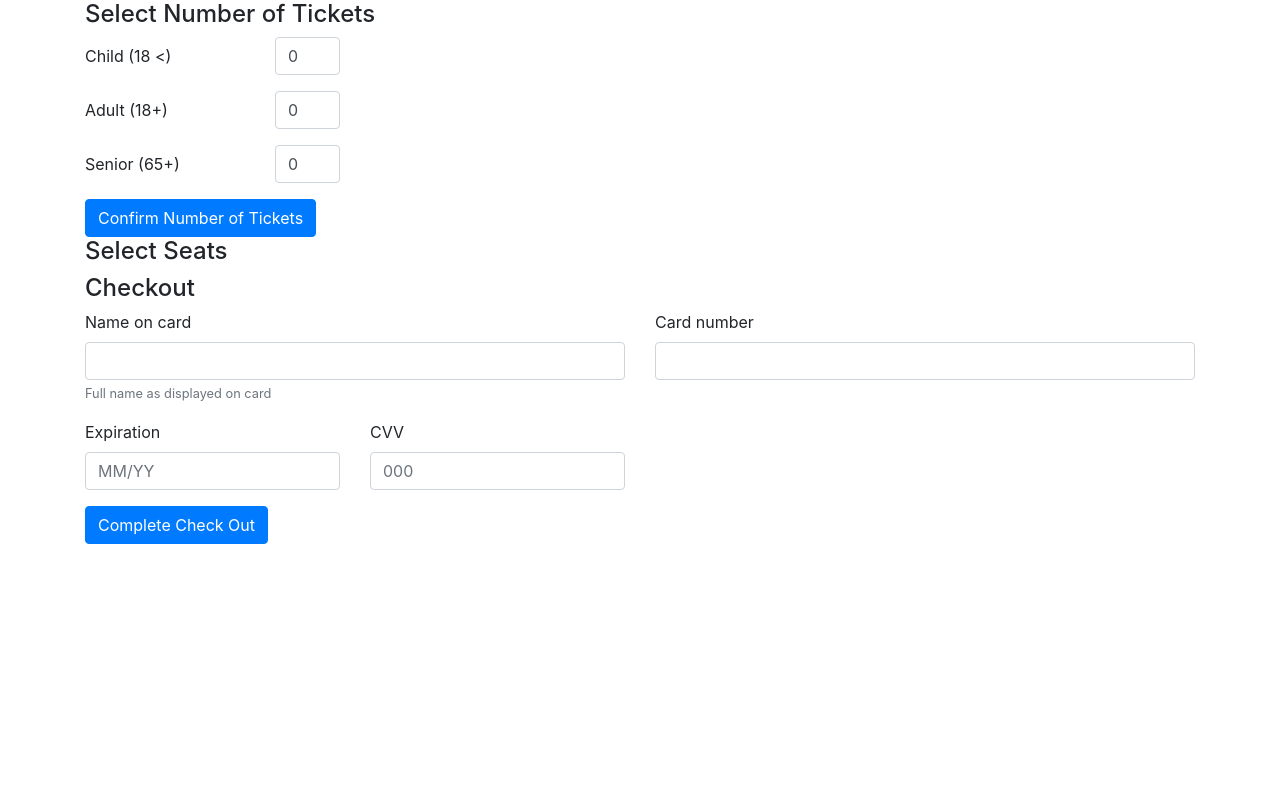
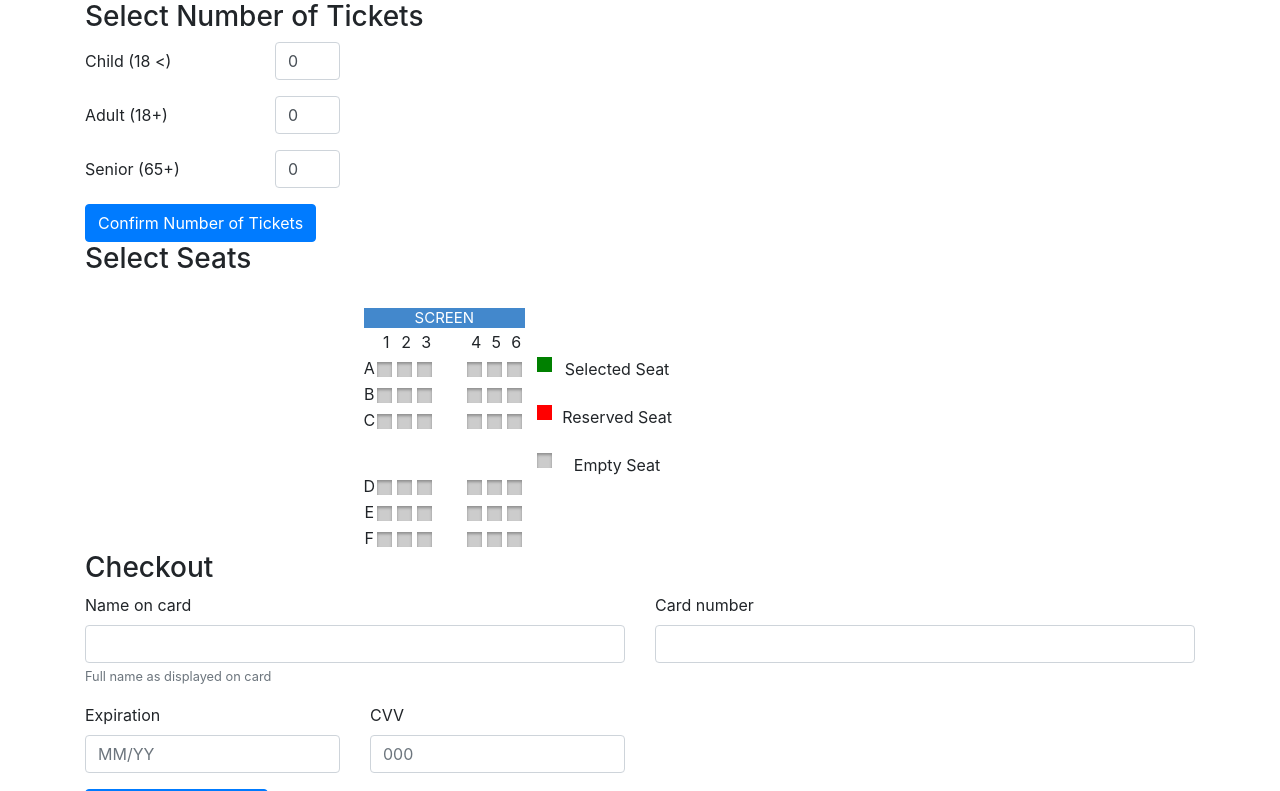
Before and after one commit to AndrzejMiskow/PyFilms-FullStack-Application, a Django app: page /customer/test in a window 1280 px wide. Shown: the part 56-847 px from the top of the page. Before the commit the page ends 600 px from the top, so only its background shows below. Run offline with Django 3.2, Linux system fonts and the light colour scheme; some libraries are stand-ins or nearby versions.

Commit message:
Basic seat selection view set up

```diff
--- a/PyFilmsInc_root/customer/templates/buyTickets.html
+++ b/PyFilmsInc_root/customer/templates/buyTickets.html
@@ -10,7 +10,12 @@ Checkout
 
 <div class="container">
 
-    <h4>Select Number of Tickets </h4>
+    <!-- Number of Tickets Section:
+        Input labels Id's: "qChild" quantity of Children Tickets
+                            "qAdult" quantity of Adults Tickets
+                            "qSenior" quantity of Senior Tickets
+ -->
+    <h3>Select Number of Tickets </h3>
     <form>
         <div class="form-group row">
             <label for="qChild" class="col-sm-2 col-form-label">Child (18 <)</label>
@@ -37,10 +42,98 @@ Checkout
 
     </form>
 
-    <h4>Select Seats</h4>
+    <h3>Select Seats</h3>
+    <div class="seat-structure">
+            <table id="seatsBlock">
+                <tr>
+                    <td colspan="14"><div class="screen">SCREEN</div></td>
+                    <td rowspan="20">
+                        <div class="seatBox greenBox">Selected Seat</div> <br/>
+                        <div class="seatBox redBox">Reserved Seat</div><br/>
+                        <div class="seatBox emptyBox">Empty Seat</div><br/>
+                    </td>
+                    <br/>
+                </tr>
+
+                <!-- Seat layout Top Line-->
+                <tr>
+                    <td></td>
+                    <td>1</td><td>2</td><td>3</td>
+                    <td></td>
+                    <td>4</td><td>5</td><td>6</td>
+                </tr>
+
+                <tr>
+                    <td>A</td>
+                    <td><input type="checkbox" class="seats" value="A1"></td>
+                    <td><input type="checkbox" class="seats" value="A2"></td>
+                    <td><input type="checkbox" class="seats" value="A3"></td>
+                    <td></td>
+                    <td><input type="checkbox" class="seats" value="A4"></td>
+                    <td><input type="checkbox" class="seats" value="A5"></td>
+                    <td><input type="checkbox" class="seats" value="A6"></td>
+                </tr>
+
+                <tr>
+                    <td>B</td>
+                    <td><input type="checkbox" class="seats" value="B1"></td>
+                    <td><input type="checkbox" class="seats" value="B2"></td>
+                    <td><input type="checkbox" class="seats" value="B3"></td>
+                    <td></td>
+                    <td><input type="checkbox" class="seats" value="B4"></td>
+                    <td><input type="checkbox" class="seats" value="B5"></td>
+                    <td><input type="checkbox" class="seats" value="B6"></td>
+                </tr>
+
+                <tr>
+                    <td>C</td>
+                    <td><input type="checkbox" class="seats" value="C1"></td>
+                    <td><input type="checkbox" class="seats" value="C2"></td>
+                    <td><input type="checkbox" class="seats" value="C3"></td>
+                    <td></td>
+                    <td><input type="checkbox" class="seats" value="C4"></td>
+                    <td><input type="checkbox" class="seats" value="C5"></td>
+                    <td><input type="checkbox" class="seats" value="C6"></td>
+                </tr>
+
+                <tr class="verticalGap"></tr>
+
+                <tr>
+                    <td>D</td>
+                    <td><input type="checkbox" class="seats" value="D1"></td>
+                    <td><input type="checkbox" class="seats" value="D2"></td>
+                    <td><input type="checkbox" class="seats" value="D3"></td>
+                    <td class="seatGap"></td>
+                    <td><input type="checkbox" class="seats" value="D4"></td>
+                    <td><input type="checkbox" class="seats" value="D5"></td>
+                    <td><input type="checkbox" class="seats" value="D6"></td>
+                </tr>
+
+                <tr>
+                    <td>E</td>
+                    <td><input type="checkbox" class="seats" value="E1"></td>
+                    <td><input type="checkbox" class="seats" value="E2"></td>
+                    <td><input type="checkbox" class="seats" value="E3"></td>
+                    <td class="seatGap"></td>
+                    <td><input type="checkbox" class="seats" value="E4"></td>
+                    <td><input type="checkbox" class="seats" value="E5"></td>
+                    <td><input type="checkbox" class="seats" value="E6"></td>
+                </tr>
 
 
+                <tr>
+                    <td>F</td>
+                    <td><input type="checkbox" class="seats" value="F1"></td>
+                    <td><input type="checkbox" class="seats" value="F2"></td>
+                    <td><input type="checkbox" class="seats" value="F3"></td>
+                    <td></td>
+                    <td><input type="checkbox" class="seats" value="F4"></td>
+                    <td><input type="checkbox" class="seats" value="F5"></td>
+                    <td><input type="checkbox" class="seats" value="F6"></td>
+                </tr>
+            </table>
 
+        </div>
 
 
 
@@ -51,7 +144,7 @@ Checkout
                                 "cExpiration" for Card Expiration Date
                                 "cCVV" For cards cvv Number
      -->
-    <h4>Checkout</h4>
+    <h3>Checkout</h3>
 
         <div class="row mb-6">
             <div class="col-md-6 mb-3">
--- a/PyFilmsInc_root/static/customer/css/style.css
+++ b/PyFilmsInc_root/static/customer/css/style.css
@@ -1,3 +1,4 @@
+/* Formatting used for Home Page and Movie Details section*/
 a {
     text-decoration: none;
     color: inherit;
@@ -111,3 +112,91 @@ a:hover {
 .details-image {
     max-width: 400px;
 }
+
+
+/* Formatting used for Buy Tickets Page */
+
+/* Seat Selection CSS */
+.seat-structure{
+    margin: auto;
+    width: 50%;
+}
+
+.screen
+{
+    width:100%;
+    height:20px;
+    background:#4388cc;
+    color:#fff;
+    line-height:20px;
+    font-size:15px;
+}
+
+.seatBox::before
+{
+    content:".";
+    width:15px;
+    height:15px;
+    float:left;
+    margin-right:10px;
+    margin-left:10px;
+}
+.greenBox::before
+{
+    content:"";
+    background:Green;
+}
+
+.redBox::before
+{
+    content:"";
+    background:Red;
+}
+.emptyBox::before
+{
+    content:"";
+    box-shadow: inset 0px 2px 3px 0px rgba(0, 0, 0, .3), 0px 1px 0px 0px rgba(255, 255, 255, .8);
+    background-color:#ccc;
+}
+
+.seats
+{
+    border:1px solid red;background:yellow;
+}
+
+.seatGap
+{
+    width:30px;
+}
+
+.verticalGap
+{
+    height:40px;
+}
+
+table
+{
+    text-align:center;
+}
+
+
+input[type=checkbox] {
+    width:0;
+    margin-right:18px;
+}
+
+input[type=checkbox]:before {
+    content: "";
+    width: 15px;
+    height: 15px;
+    display: inline-block;
+    vertical-align:middle;
+    text-align: center;
+    box-shadow: inset 0px 2px 3px 0px rgba(0, 0, 0, .3), 0px 1px 0px 0px rgba(255, 255, 255, .8);
+    background-color:#ccc;
+}
+
+input[type=checkbox]:checked:before {
+    background-color:Green;
+    font-size: 15px;
+}
```
